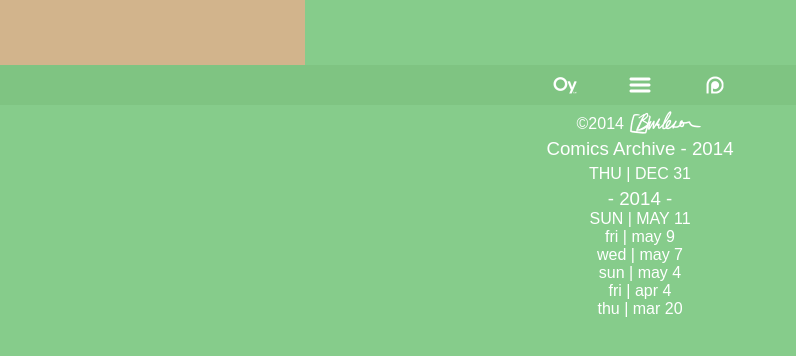
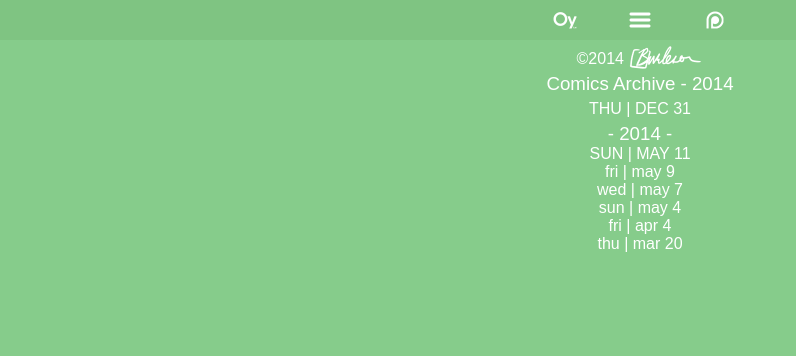
Before and after one commit to oycomics/oycomics.github.io, a Jekyll site: the page built from archive/index.html, in a window 1280 px wide. Shown: the top 356 px of the page, without its empty margins (0-796 px from the left). Built offline with Jekyll 4.4.1, drawn with Linux system fonts in a browser that asks for light colours; Markdown is read by kramdown in place of the engine named in the settings.

Commit message:
Update quotes.html

```diff
--- a/_includes/quotes.html
+++ b/_includes/quotes.html
@@ -1,16 +1,3 @@
-<script type="text/javascript">
-var quotations = new Array()
-	quotes[0]= "<span class="quote">This is a quote.</span><br><span class="quote_source">~Source</span>"
-	quotes[1]= "<span class="quote">This is a quote 2.</span><br><span class="quote_source">~Source 2</span>"
-	quotes[2]= "<span class="quote">This is a quote 3.</span><br><span class="quote_source">~Source 3</span>"
-function display()
-{
-a=Math.floor(Math.random()*quotations.length)
-document.getElementById('quotation').innerHTML=quotations[a]
-setTimeout("display()",3000)
-}
-</script>
-
-<div id="quotes" style="background-color:tan; width: 300px; height: 50px; padding: 15px 0 0 5px;">
+<div id="quotes">
 <script type="text/javascript">display()</script>
 </div>
```
